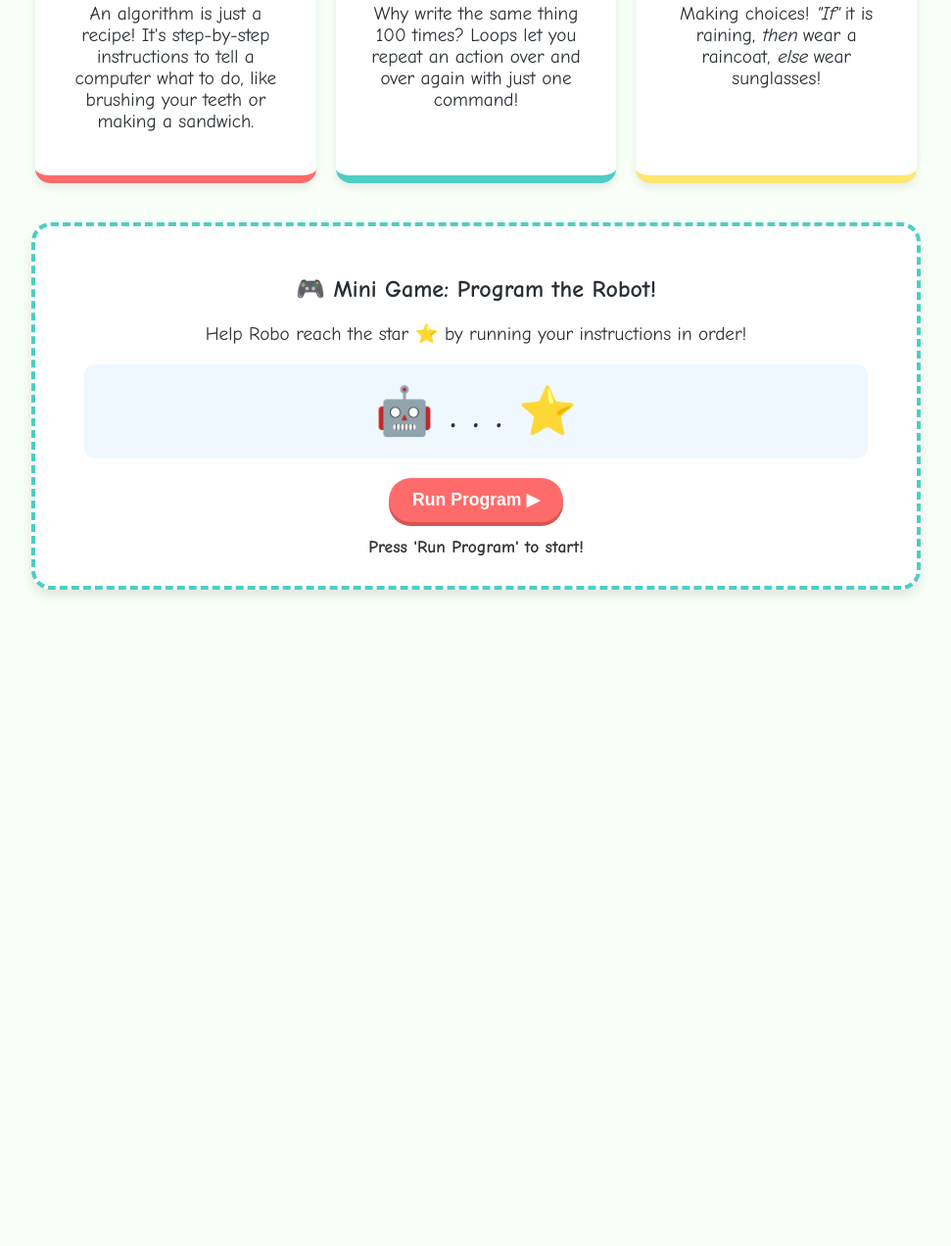
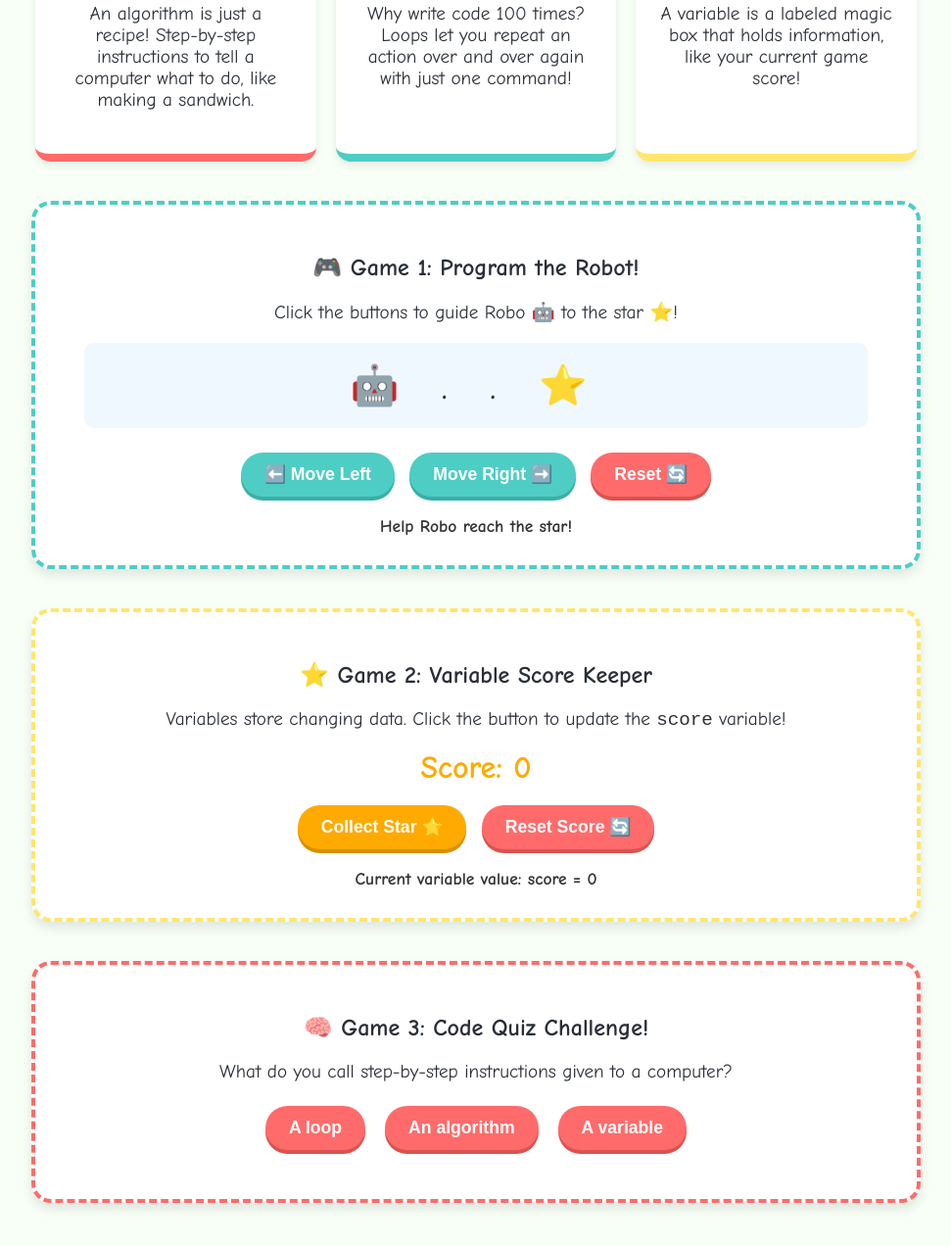
Before and after one commit to ashkrao/codekids-adventures, a plain HTML site: page index.html in a window 1280 px wide. Shown: the part 342-1614 px from the top of the page at 98% size, without its empty margins (154-1125 px from the left). Before the commit the page ends 1004 px from the top, so only its background shows below. Drawn offline with Linux system fonts and the light colour scheme.

Commit message:
more features

```diff
--- a/index.html
+++ b/index.html
@@ -47,7 +47,7 @@
         .card:hover { transform: translateY(-5px); }
         .card h3 { color: var(--primary); font-size: 1.5rem; }
 
-        /* Interactive Game Section */
+        /* Interactive Sections */
         .game-section {
             background: white;
             max-width: 840px;
@@ -58,11 +58,12 @@
             border: 4px dashed var(--secondary);
         }
         .robot-stage {
-            font-size: 3rem;
+            font-size: 2.5rem;
             margin: 20px;
             background: #f0f8ff;
             padding: 20px;
             border-radius: 10px;
+            letter-spacing: 15px;
         }
         button {
             background-color: var(--primary);
@@ -75,16 +76,37 @@
             font-weight: bold;
             box-shadow: 0 4px #d9534f;
             transition: all 0.1s;
+            margin: 5px;
         }
         button:active {
             transform: translateY(4px);
             box-shadow: 0 0 #d9534f;
+        }
+        .secondary-btn {
+            background-color: var(--secondary);
+            box-shadow: 0 4px #3ab0a6;
+        }
+        .secondary-btn:active {
+            box-shadow: 0 0 #3ab0a6;
         }
         .log {
             margin-top: 15px;
             font-weight: bold;
             font-size: 1.1rem;
             color: #333;
+        }
+        .score-box {
+            font-size: 2rem;
+            color: #ffaa00;
+            font-weight: bold;
+            margin: 15px 0;
+        }
+        .quiz-options {
+            display: flex;
+            justify-content: center;
+            gap: 10px;
+            flex-wrap: wrap;
+            margin-top: 15px;
         }
     </style>
 </head>
@@ -98,39 +120,106 @@
     <div class="container">
         <div class="card" style="border-bottom-color: #FF6B6B;">
             <h3>1. Algorithms</h3>
-            <p>An algorithm is just a recipe! It's step-by-step instructions to tell a computer what to do, like brushing your teeth or making a sandwich.</p>
+            <p>An algorithm is just a recipe! Step-by-step instructions to tell a computer what to do, like making a sandwich.</p>
         </div>
         <div class="card" style="border-bottom-color: #4ECDC4;">
             <h3>2. Loops</h3>
-            <p>Why write the same thing 100 times? Loops let you repeat an action over and over again with just one command!</p>
+            <p>Why write code 100 times? Loops let you repeat an action over and over again with just one command!</p>
         </div>
         <div class="card" style="border-bottom-color: #FFE66D;">
-            <h3>3. Conditionals</h3>
-            <p>Making choices! <em>"If"</em> it is raining, <em>then</em> wear a raincoat, <em>else</em> wear sunglasses!</p>
+            <h3>3. Variables</h3>
+            <p>A variable is a labeled magic box that holds information, like your current game score!</p>
         </div>
     </div>
 
-    <!-- Interactive Mini Game -->
+    <!-- Feature 1: Interactive Robot Game -->
     <div class="game-section">
-        <h2>🎮 Mini Game: Program the Robot!</h2>
-        <p>Help Robo reach the star ⭐ by running your instructions in order!</p>
-        <div class="robot-stage" id="stage">🤖 . . . ⭐</div>
-        <button onclick="runRobot()">Run Program ▶</button>
-        <div class="log" id="gameLog">Press 'Run Program' to start!</div>
+        <h2>🎮 Game 1: Program the Robot!</h2>
+        <p>Click the buttons to guide Robo 🤖 to the star ⭐!</p>
+        <div class="robot-stage" id="stage">🤖 . . ⭐</div>
+        <button class="secondary-btn" onclick="moveRobot('left')">⬅️ Move Left</button>
+        <button class="secondary-btn" onclick="moveRobot('right')">Move Right ➡️</button>
+        <button onclick="resetRobot()">Reset 🔄</button>
+        <div class="log" id="robotLog">Help Robo reach the star!</div>
+    </div>
+
+    <!-- Feature 2: Variable Score Keeper -->
+    <div class="game-section" style="border-color: var(--accent);">
+        <h2>⭐ Game 2: Variable Score Keeper</h2>
+        <p>Variables store changing data. Click the button to update the <code>score</code> variable!</p>
+        <div class="score-box">Score: <span id="scoreValue">0</span></div>
+        <button style="background-color: #ffaa00; box-shadow: 0 4px #d88f00;" onclick="incrementScore()">Collect Star ⭐</button>
+        <button onclick="resetScore()">Reset Score 🔄</button>
+        <div class="log" id="scoreLog">Current variable value: score = 0</div>
+    </div>
+
+    <!-- Feature 3: Quick Quiz -->
+    <div class="game-section" style="border-color: var(--primary);">
+        <h2>🧠 Game 3: Code Quiz Challenge!</h2>
+        <p id="quizQuestion">What do you call step-by-step instructions given to a computer?</p>
+        <div class="quiz-options" id="quizOptions">
+            <button onclick="checkAnswer(false)">A loop</button>
+            <button onclick="checkAnswer(true)">An algorithm</button>
+            <button onclick="checkAnswer(false)">A variable</button>
+        </div>
+        <div class="log" id="quizLog"></div>
     </div>
 
     <script>
-        function runRobot() {
+        // Feature 1 Script
+        let robotPos = 0; // 0 = start, 1 = middle, 2 = star reached
+        function moveRobot(direction) {
             const stage = document.getElementById("stage");
-            const log = document.getElementById("gameLog");
+            const log = document.getElementById("robotLog");
 
-            stage.innerHTML = "🤖 ➡️ ⭐";
-            log.innerHTML = "Step 1: Move Right... Success! Robot got the star! 🎉";
+            if (direction === 'right' && robotPos < 2) {
+                robotPos++;
+            } else if (direction === 'left' && robotPos > 0) {
+                robotPos--;
+            }
 
-            setTimeout(() => {
-                stage.innerHTML = "⭐ 🤖 🎉";
-                log.innerHTML = "Awesome job! You wrote a working algorithm!";
-            }, 1500);
+            if (robotPos === 0) {
+                stage.innerHTML = "🤖 . . ⭐";
+                log.innerHTML = "Robo is at the start.";
+            } else if (robotPos === 1) {
+                stage.innerHTML = ". 🤖 . ⭐";
+                log.innerHTML = "Getting closer! Keep going!";
+            } else if (robotPos === 2) {
+                stage.innerHTML = ". . 🤖⭐ 🎉";
+                log.innerHTML = "Awesome job! You successfully programmed Robo to reach the star! 🚀";
+            }
+        }
+
+        function resetRobot() {
+            robotPos = 0;
+            document.getElementById("stage").innerHTML = "🤖 . . ⭐";
+            document.getElementById("robotLog").innerHTML = "Reset! Guide Robo to the star.";
+        }
+
+        // Feature 2 Script
+        let score = 0;
+        function incrementScore() {
+            score++;
+            document.getElementById("scoreValue").innerText = score;
+            document.getElementById("scoreLog").innerText = `Variable updated: score = ${score}`;
+        }
+
+        function resetScore() {
+            score = 0;
+            document.getElementById("scoreValue").innerText = score;
+            document.getElementById("scoreLog").innerText = "Variable reset: score = 0";
+        }
+
+        // Feature 3 Script
+        function checkAnswer(isCorrect) {
+            const log = document.getElementById("quizLog");
+            if (isCorrect) {
+                log.innerHTML = "🎉 Correct! Step-by-step instructions are an algorithm!";
+                log.style.color = "#28a745";
+            } else {
+                log.innerHTML = "❌ Not quite! Try again!";
+                log.style.color = "#d9534f";
+            }
         }
     </script>
 
```
